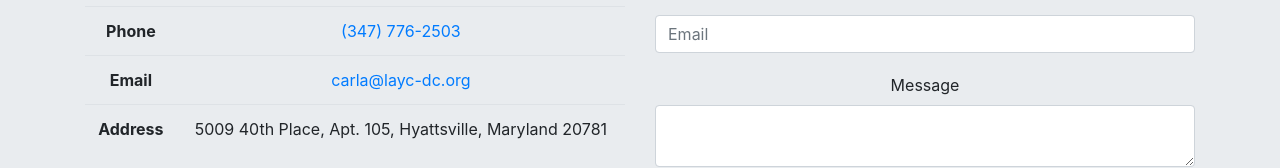
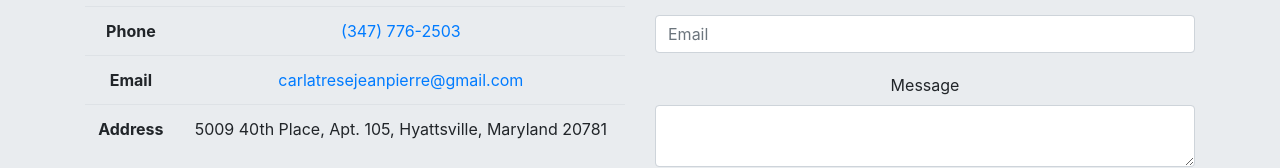
Before and after one commit to cljeanpierre/Updated-Portfolio-Page-II, a plain HTML site: page contact.html in a window 1280 px wide. Shown: the part 279-447 px from the top of the page. Drawn offline with nearby package versions, Linux system fonts and the light colour scheme.

Commit message:
updated email address

```diff
--- a/contact.html
+++ b/contact.html
@@ -54,7 +54,7 @@
                             <tr>
                                 <th>Email</th>
                                 <td>
-                                    <a href="mailto:carla@layc-dc.org">carla@layc-dc.org</a>
+                                    <a href="mailto:carlatresejeanpierre@gmail.com">carlatresejeanpierre@gmail.com</a>
                                 </td>
                             </tr>
                             <tr>
```
